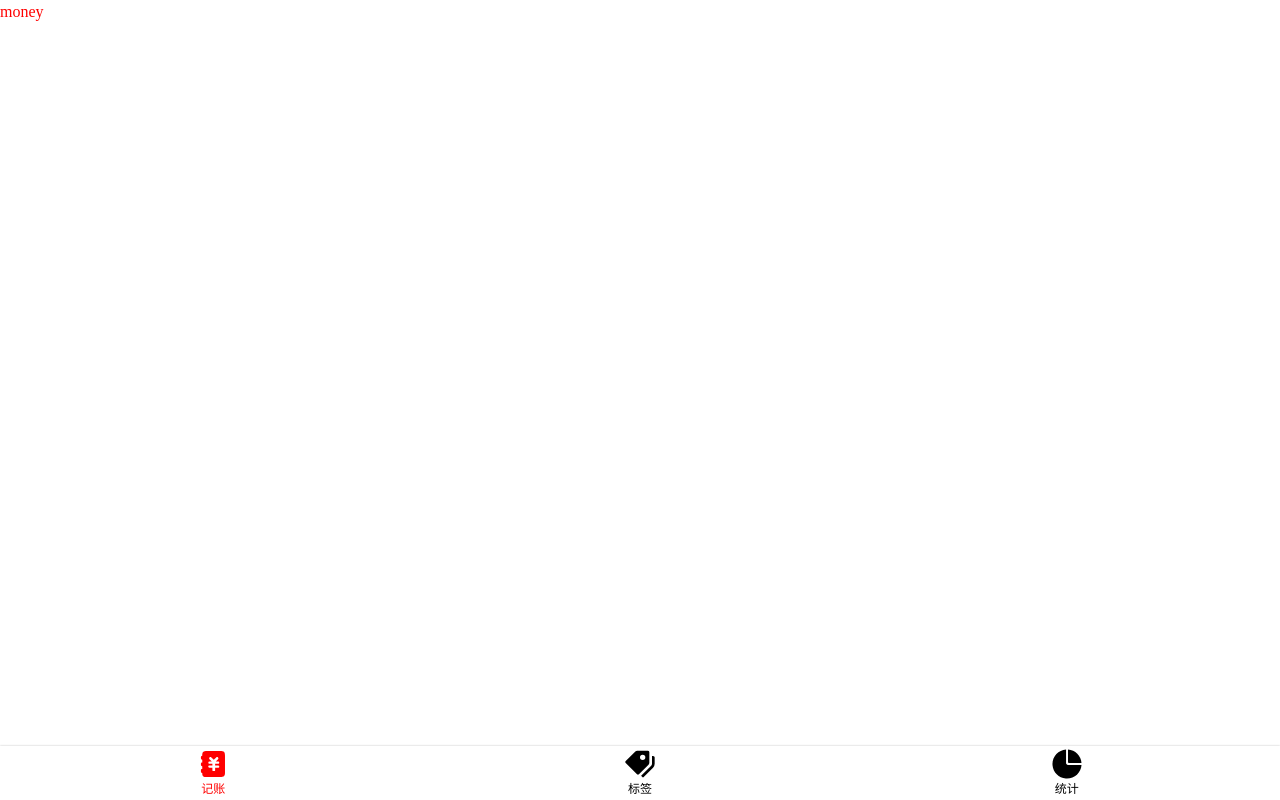
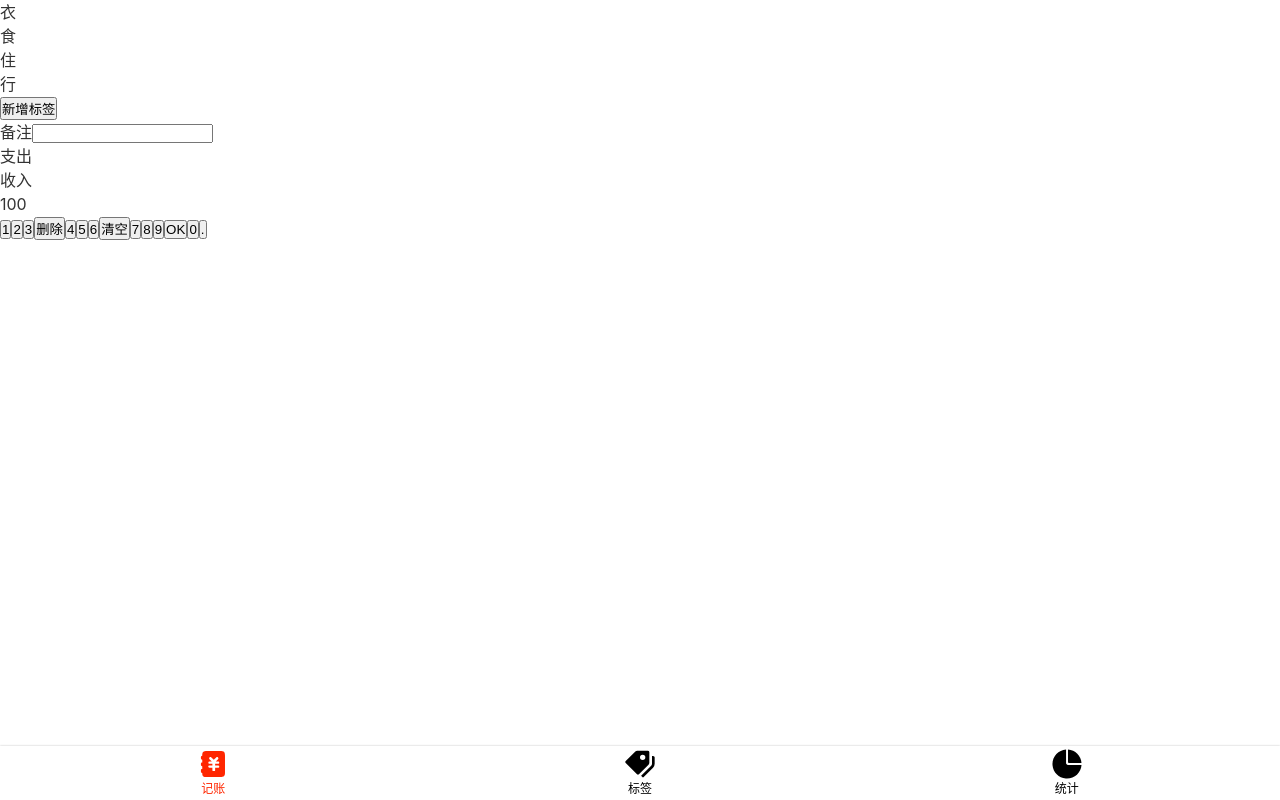
Before and after one commit to Givemeisright/longmen, a Vue app: page /money#/money in a window 1280 px wide. Built offline with nearby package versions, Linux system fonts and the light colour scheme.

Commit message:
updata money.vue

```diff
--- a/src/App.vue
+++ b/src/App.vue
@@ -1,38 +1,27 @@
 <template>
-  <div id="app nav">
+  <div id="app">
     <router-view />
-
   </div>
 </template>
 
 <style lang="scss">
+@import "~@/assets/style/helper.scss";
 * {
-    margin: 0; padding: 0;
+  margin: 0;
+  padding: 0;
   box-sizing: border-box;
 }
-  body{
+body {
+  -webkit-font-smoothing: antialiased;
+  -moz-osx-font-smoothing: grayscale;
+
   line-height: 1.5;
-
+  font-family: $font-hei;
+  color: #333;
 }
-  a{
+a {
   text-decoration: none;
   color: inherit;
 }
-  #app {
-    font-family: 'Avenir', Helvetica, Arial, sans-serif;
-    -webkit-font-smoothing: antialiased;
-    -moz-osx-font-smoothing: grayscale;
-    text-align: center;
-    color: #2C3E50;
-  }
-  #nav {
-    padding: 30px;
-    a {
-      font-weight: bold;
-      color: #2C3E50;
-      &.router-link-exact-active {
-        color: #42B983;
-      }
-    }
-  }
+
 </style>
--- a/src/assets/style/helper.scss
+++ b/src/assets/style/helper.scss
@@ -1 +1,63 @@
-$red:#f00
+$font-hei: -apple-system,
+"Noto Sans",
+"Helvetica Neue",
+Helvetica,
+"Nimbus Sans L",
+Arial,
+"Liberation Sans",
+"PingFang SC",
+"Hiragino Sans GB",
+"Noto Sans CJK SC",
+"Source Han Sans SC",
+"Source Han Sans CN",
+"Microsoft YaHei",
+"Wenquanyi Micro Hei",
+"WenQuanYi Zen Hei",
+"ST Heiti",
+SimHei,
+"WenQuanYi Zen Hei Sharp",
+sans-serif;
+$font-kai:Baskerville,
+Georgia,
+"Liberation Serif",
+"Kaiti SC",
+STKaiti,
+"AR PL UKai CN",
+"AR PL UKai HK",
+"AR PL UKai TW",
+"AR PL UKai TW MBE",
+"AR PL KaitiM GB",
+KaiTi,
+KaiTi_GB2312,
+DFKai-SB,
+"TW\-Kai",
+serif;
+$font-song: Georgia,
+"Nimbus Roman No9 L",
+"Songti SC",
+"Noto Serif CJK SC",
+"Source Han Serif SC",
+"Source Han Serif CN",
+STSong,
+"AR PL New Sung",
+"AR PL SungtiL GB",
+NSimSun,
+SimSun,
+"TW\-Sung",
+"WenQuanYi Bitmap Song",
+"AR PL UMing CN",
+"AR PL UMing HK",
+"AR PL UMing TW",
+"AR PL UMing TW MBE",
+PMingLiU,
+MingLiU,
+serif;
+$font-fang-song:Baskerville,
+"Times New Roman",
+"Liberation Serif",
+STFangsong,
+FangSong,
+FangSong_GB2312,
+"CWTEX\-F",
+serif;
+$color-highlight:rgb(255, 38, 0);
--- a/src/components/Nav.vue
+++ b/src/components/Nav.vue
@@ -31,6 +31,7 @@ export default {
 </script>
 
 <style lang="scss" scoped>
+@import "~@/assets/style/helper.scss";
 nav {
   display: flex;
   box-shadow: 0 0 2px rgba(0, 0, 0, 0.25);
@@ -50,7 +51,7 @@ nav {
     }
   }
   > .item.selected {
-    color: red;
+    color: $color-highlight;
   }
 }
 </style>
--- a/src/views/Money.vue
+++ b/src/views/Money.vue
@@ -1,19 +1,58 @@
 <template>
-  <Layout> <p>money</p> </Layout>
+  <Layout>
+    <div class="tags">
+      <ul class="current">
+        <li>衣</li>
+
+        <li>食</li>
+
+        <li>住</li>
+
+        <li>行</li>
+      </ul>
+      <div class="new">
+        <button>新增标签</button>
+      </div>
+    </div>
+    <div>
+      <label class="notes">
+        <span class="name">备注</span>
+        <input type="text" />
+      </label>
+    </div>
+    <div>
+      <ul class="types">
+        <li class="selected">支出</li>
+        <li>收入</li>
+      </ul>
+    </div>
+    <div class="numberPad">
+      <div>100</div>
+      <div>
+        <button>1</button>
+        <button>2</button>
+        <button>3</button>
+        <button>删除</button>
+        <button>4</button>
+        <button>5</button>
+        <button>6</button>
+        <button>清空</button>
+        <button>7</button>
+        <button>8</button>
+        <button>9</button>
+        <button>OK</button>
+        <button>0</button>
+        <button>.</button>
+      </div>
+    </div>
+  </Layout>
 </template>
 
 <script lang='ts'>
-
 export default {
-
   name: "Money",
 };
 </script>
 
 <style lang="scss" scoped>
-@import "~@/assets/style/helper.scss";
-
-p{
-  color:$red;
-}
 </style>
```
Also changed, not shown: 1 other file (tests, documents, lock files or other folders). Lines whose indentation alone changed are shown as unchanged.
